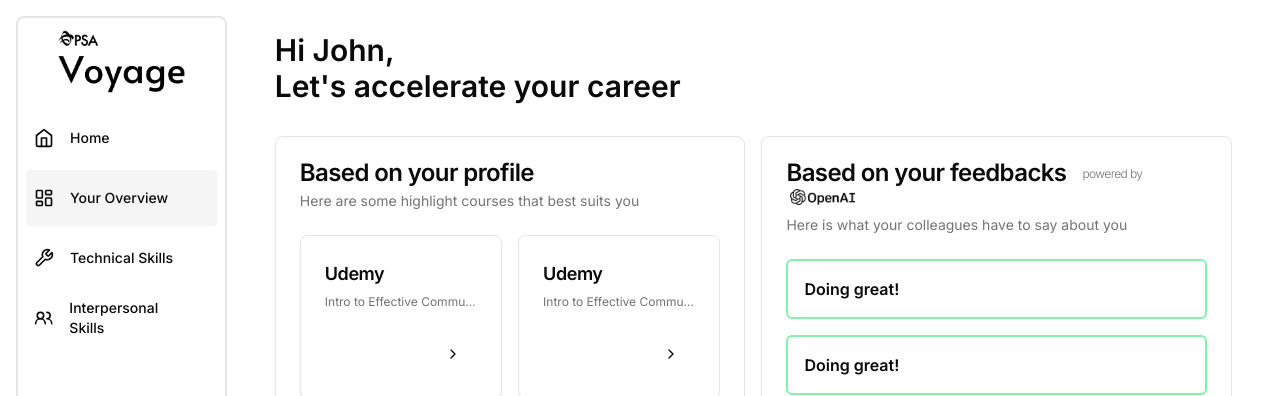
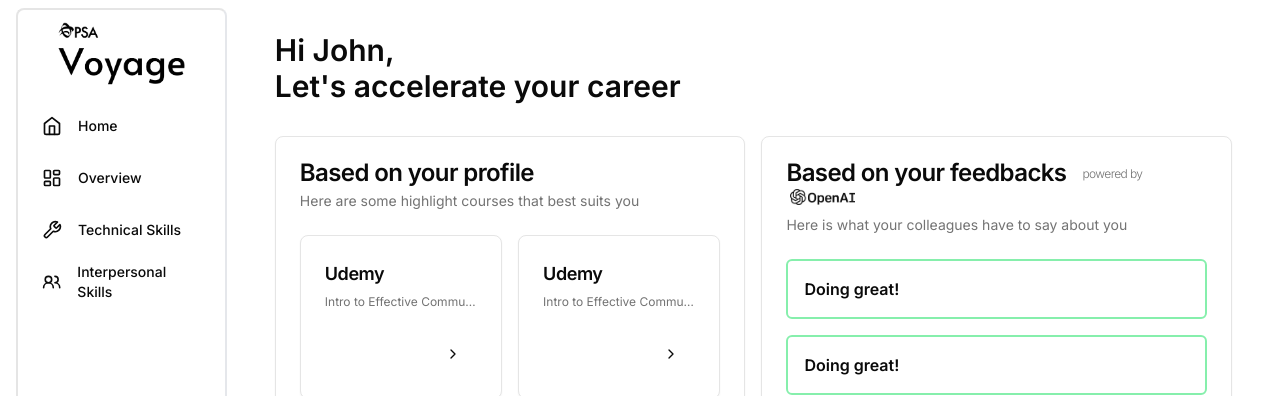
Before and after one commit to tanshaochong/voyage, a Next.js app: page /overview in a window 1280 px wide. Shown: the top 396 px of the page. Built offline with nearby package versions, Linux system fonts and the light colour scheme; no server answers.

Commit message:
feat: update navlink buttons

```diff
--- a/app/layout.tsx
+++ b/app/layout.tsx
@@ -25,7 +25,7 @@ const sidebarNavItems = [
     href: '/home',
   },
   {
-    title: 'Your Overview',
+    title: 'Overview',
     href: '/overview',
   },
   {
@@ -47,7 +47,7 @@ export default function RootLayout({
     <html lang="en">
       <body className={inter.className}>
         <div className="flex flex-col space-y-8 lg:flex-row lg:space-y-0 min-h-screen max-h-screen">
-          <aside className="flex flex-col max-h-screen py-3 lg:bg-light lg:w-1/6 px-2 border-r-gray-200 border-2 rounded-lg ml-4 my-4">
+          <aside className="flex flex-col max-h-screen py-3 lg:bg-light lg:w-1/6 px-2 border-r-gray-200 border-2 rounded-lg ml-4 my-2">
             <Link href="/home">
               <Image
                 src="/assets/Voyage.png"
--- a/components/sidebar-nav.tsx
+++ b/components/sidebar-nav.tsx
@@ -33,26 +33,16 @@ export function SidebarNav({ className, items, ...props }: SidebarNavProps) {
       {...props}
     >
       {items.map((item) => (
-        <div
-          key={item.href}
+        <Link
+          key={item.title}
+          href={item.href}
           className={cn(
-            pathname === item.href
-              ? 'bg-muted hover:bg-muted cursor-pointer'
-              : 'hover:bg-muted cursor-pointer',
-            'flex flex-row items-center p-2 rounded'
+            buttonVariants({ variant: 'ghost' }),
+            'flex justify-start gap-4 h-12'
           )}
         >
-          {iconMappings[item.href]}
-          <Link
-            href={item.href}
-            className={cn(
-              buttonVariants({ variant: 'ghost' }),
-              'justify-start'
-            )}
-          >
-            {item.title}
-          </Link>
-        </div>
+          {iconMappings[item.href]} {item.title}
+        </Link>
       ))}
     </nav>
   );
```
